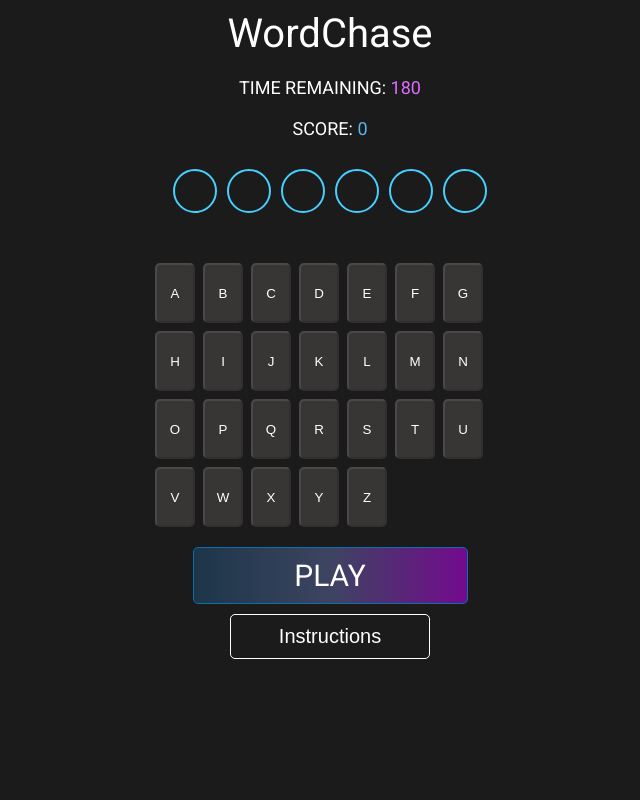
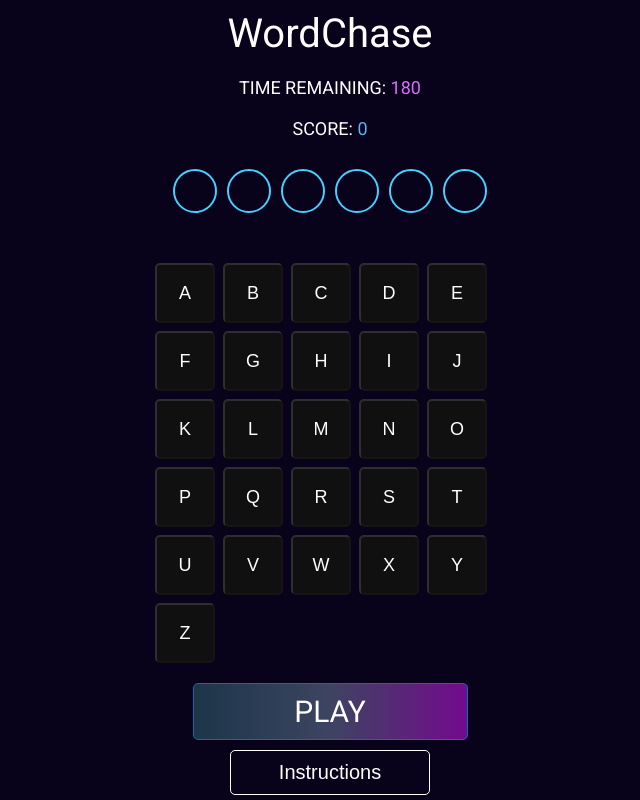
Before and after one commit to Sam-Haider/WordChase, a React (Create React App) app: page / in a window 1280 px wide. Shown: the whole page, without its empty margins (310-950 px from the left). Built offline with nearby package versions, Linux system fonts and the light colour scheme.

Commit message:
Update styles

```diff
--- a/src/App.css
+++ b/src/App.css
@@ -14,7 +14,7 @@
 }
 
 .App-header {
-  background-color: #282c34;
+  background-color: #5d74a3;
   min-height: 100vh;
   display: flex;
   flex-direction: column;
--- a/src/index.css
+++ b/src/index.css
@@ -2,7 +2,7 @@ body {
   margin: 0;
   -webkit-font-smoothing: antialiased;
   -moz-osx-font-smoothing: grayscale;
-  background: rgb(27, 27, 27);
+  background: rgb(8, 2, 27);
   color: white;
   font-family: "Roboto";
 }
@@ -47,12 +47,13 @@ body {
 }
 
 .keyboard button {
-  width: 40px;
+  width: 60px;
   height: 60px;
   padding: 10px;
-  background-color: rgb(56, 53, 53);
+  background-color: rgb(17, 16, 16);
   color: white;
   border-radius: 5px;
+  font-size: 18px;
 }
 
 .time-label {
```
